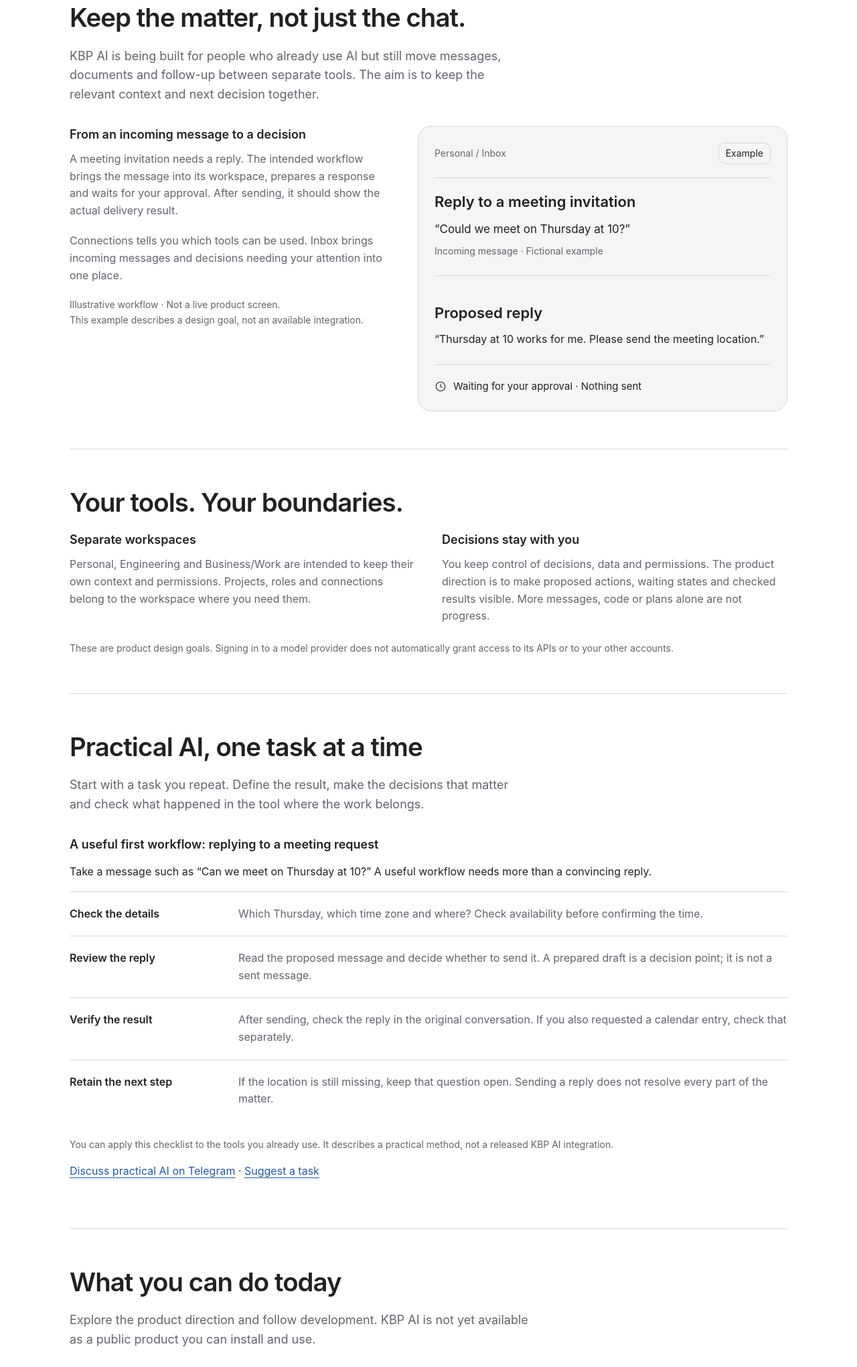
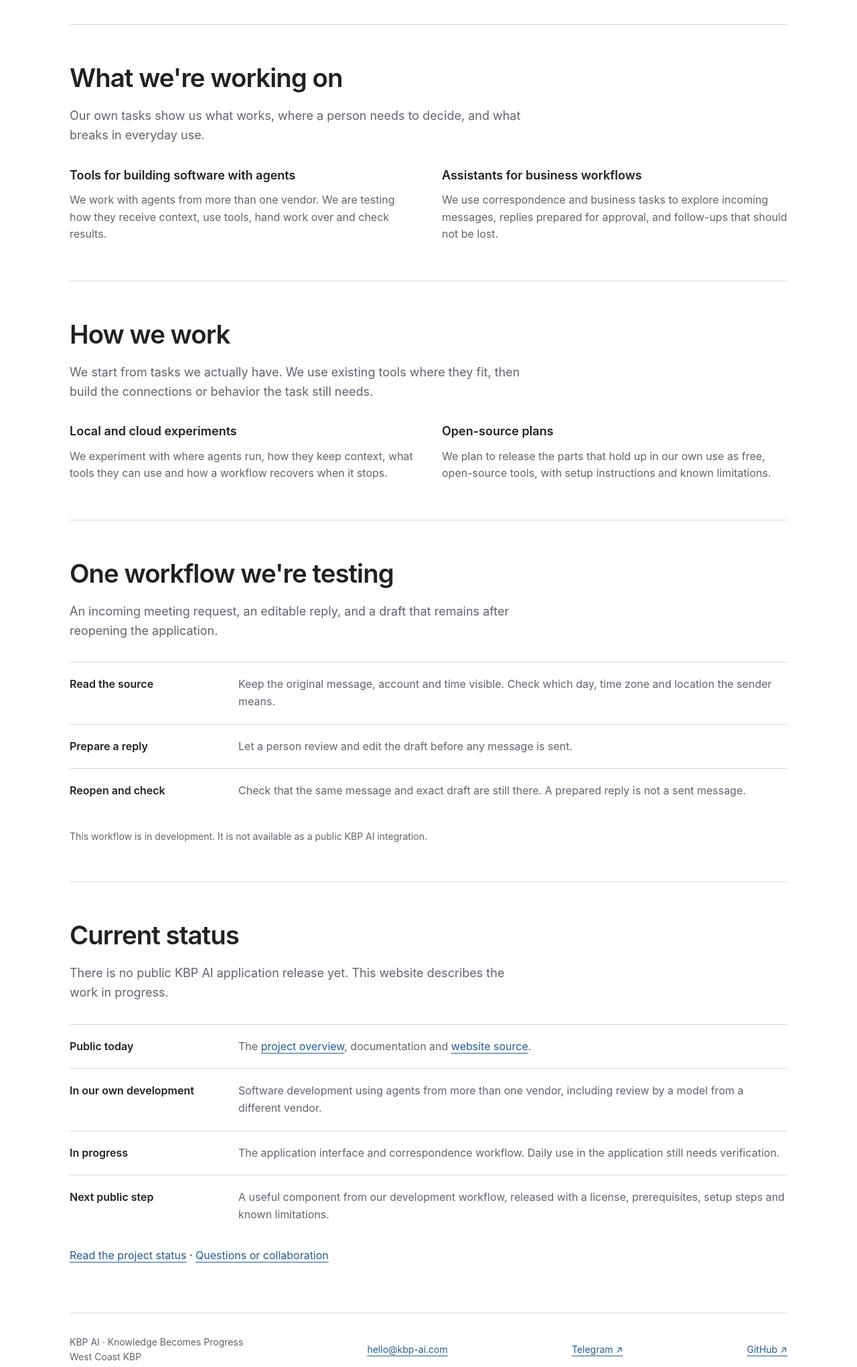
Before and after one commit to WestCoastKBP/kbp-ai-site, a plain HTML site: page index.html in a window 1280 px wide. Shown: the part 694-2735 px from the top of the page at 67% size. Drawn offline with Linux system fonts and the light colour scheme.

Commit message:
content: align website with plain work-first positioning

```diff
--- a/index.html
+++ b/index.html
@@ -4,13 +4,13 @@
 <meta charset="utf-8">
 <meta name="viewport" content="width=device-width,initial-scale=1,viewport-fit=cover">
 <meta name="color-scheme" content="light dark">
-<meta name="description" content="KBP AI — Knowledge Becomes Progress. Useful actions and checked results in real life, with human control over decisions, data and permissions. Prototype in development.">
+<meta name="description" content="KBP AI — Knowledge Becomes Progress. We build and test an AI work environment for our own daily tasks: agents, tool integrations and business workflows.">
 <meta name="robots" content="index,follow">
 <link rel="canonical" href="https://kbp-ai.com/">
 <link rel="icon" type="image/png" href="https://raw.githubusercontent.com/WestCoastKBP/.github/main/assets/identity-v1/kbp-ai-avatar-dark-1024.png">
 <meta property="og:type" content="website">
 <meta property="og:title" content="KBP AI — Knowledge Becomes Progress">
-<meta property="og:description" content="Useful actions and checked results in real life, with human control over decisions, data and permissions. Prototype in development.">
+<meta property="og:description" content="KBP AI — Knowledge Becomes Progress. We build and test an AI work environment for our own daily tasks: agents, tool integrations and business workflows.">
 <meta property="og:url" content="https://kbp-ai.com/">
 <meta property="og:image" content="https://raw.githubusercontent.com/WestCoastKBP/.github/main/assets/identity-v1/kbp-ai-social-card.jpg">
 <meta property="og:image:alt" content="KBP AI — Knowledge Becomes Progress">
@@ -74,57 +74,55 @@
 <header>
 <a class="brand" href="#main" aria-label="KBP AI home"><svg xmlns="http://www.w3.org/2000/svg" width="990" height="280" viewBox="0 0 990 280" role="img" aria-label="KBP AI"><title>KBP AI</title><g fill="currentColor" transform="translate(24 24)"><path data-letter="K" d="M8 0H42Q50 0 50 8V94L132 4Q136 0 142 0H190Q203 0 194 10L95 114L199 222Q208 232 194 232H144Q138 232 134 227L75 164L50 190V224Q50 232 42 232H8Q0 232 0 224V8Q0 0 8 0Z" fill-rule="evenodd"/><path data-letter="B" d="M225 0H329C385 0 413 23 413 63C413 86 403 101 383 111C408 120 416 140 416 165C416 208 385 232 329 232H225Q217 232 217 224V8Q217 0 225 0Z M267 41V91H319C348 91 363 83 363 66C363 49 349 41 322 41Z M267 131V191H322C351 191 366 181 366 161C366 141 350 131 321 131Z" fill-rule="evenodd"/><path data-letter="P" d="M446 0H539C598 0 630 27 630 76C630 126 598 153 539 153H488V224Q488 232 480 232H446Q438 232 438 224V8Q438 0 446 0Z M488 42V111H532C563 111 579 100 579 76C579 53 563 42 532 42Z" fill-rule="evenodd"/><path data-letter="A" d="M769 0H777Q782 0 784 6L883 228Q885 232 880 232H862Q858 232 856 228L829 166H711L684 228Q682 232 678 232H665Q659 232 662 227L758 7Q761 0 769 0Z M770 29L720 146H821Z" fill-rule="evenodd"/><path data-letter="I" d="M924 0H938Q942 0 942 4V228Q942 232 938 232H924Q920 232 920 228V4Q920 0 924 0Z" fill-rule="evenodd"/></g></svg>
 </a>
-<nav aria-label="Main navigation"><a href="#product">Product</a><a href="#practical-ai">Practical AI</a><a href="#status">Status</a><div class="theme"><label for="theme">Appearance</label><select id="theme"><option value="system">System</option><option value="light">Light</option><option value="dark">Dark</option></select></div></nav>
+<nav aria-label="Main navigation"><a href="#product">Our work</a><a href="#practical-ai">A workflow</a><a href="#status">Status</a><div class="theme"><label for="theme">Appearance</label><select id="theme"><option value="system">System</option><option value="light">Light</option><option value="dark">Dark</option></select></div></nav>
 </header>
 <main id="main">
 <div class="hero">
-<p class="eyebrow">KBP AI · Prototype in development</p>
+<p class="eyebrow">KBP AI · In development</p>
 <h1>Knowledge<br>Becomes Progress.</h1>
-<p class="lead">We are building KBP AI to help people turn knowledge and AI into useful actions and checked results in real life.</p>
-<div class="actions"><a class="button" href="#product">Explore the product</a><a class="button secondary" href="https://github.com/WestCoastKBP/kbp-ai-site">Follow development <span aria-hidden="true">&nbsp;↗</span></a><a class="button secondary" href="mailto:hello@kbp-ai.com">Contact us</a></div>
+<p class="lead">We build and test an AI work environment for our own daily work.</p>
+<p class="intro">Connecting models to tools, configuring agents and developing workflows for software development, correspondence and business processes.</p>
+<div class="actions"><a class="button" href="#product">What we're building</a><a class="button secondary" href="https://github.com/WestCoastKBP">GitHub <span aria-hidden="true">&nbsp;↗</span></a><a class="button secondary" href="mailto:hello@kbp-ai.com">Get in touch</a></div>
 </div>
 <section id="product" aria-labelledby="product-title">
-<h2 id="product-title">Keep the matter, not just the chat.</h2>
-<p class="intro">KBP AI is being built for people who already use AI but still move messages, documents and follow-up between separate tools. The aim is to keep the relevant context and next decision together.</p>
-<div class="example">
-<div class="example-copy"><h3>From an incoming message to a decision</h3><p>A meeting invitation needs a reply. The intended workflow brings the message into its workspace, prepares a response and waits for your approval. After sending, it should show the actual delivery result.</p><p>Connections tells you which tools can be used. Inbox brings incoming messages and decisions needing your attention into one place.</p><p class="caption">Illustrative workflow · Not a live product screen.<br>This example describes a design goal, not an available integration.</p></div>
-<div class="matter" aria-label="Illustrative meeting reply">
-<div class="matter-top"><span>Personal / Inbox</span><span class="label">Example</span></div>
-<h3>Reply to a meeting invitation</h3>
-<blockquote>“Could we meet on Thursday at 10?”</blockquote>
-<p class="source">Incoming message · Fictional example</p>
-<div class="draft"><h3>Proposed reply</h3><p>“Thursday at 10 works for me. Please send the meeting location.”</p></div>
-<div class="wait"><svg viewBox="0 0 24 24" fill="none" stroke="currentColor" stroke-width="1.5" aria-hidden="true"><circle cx="12" cy="12" r="9"/><path d="M12 7v5l3 2"/></svg><span>Waiting for your approval · Nothing sent</span></div>
-</div>
+<h2 id="product-title">What we're working on</h2>
+<p class="intro">Our own tasks show us what works, where a person needs to decide, and what breaks in everyday use.</p>
+<div class="columns">
+<div><h3>Tools for building software with agents</h3><p>We work with agents from more than one vendor. We are testing how they receive context, use tools, hand work over and check results.</p></div>
+<div><h3>Assistants for business workflows</h3><p>We use correspondence and business tasks to explore incoming messages, replies prepared for approval, and follow-ups that should not be lost.</p></div>
 </div>
 </section>
-<section aria-labelledby="control-title"><h2 id="control-title">Your tools. Your boundaries.</h2>
-<div class="columns"><div><h3>Separate workspaces</h3><p>Personal, Engineering and Business/Work are intended to keep their own context and permissions. Projects, roles and connections belong to the workspace where you need them.</p></div><div><h3>Decisions stay with you</h3><p>You keep control of decisions, data and permissions. The product direction is to make proposed actions, waiting states and checked results visible. More messages, code or plans alone are not progress.</p></div></div>
-<p class="note">These are product design goals. Signing in to a model provider does not automatically grant access to its APIs or to your other accounts.</p>
+<section aria-labelledby="approach-title">
+<h2 id="approach-title">How we work</h2>
+<p class="intro">We start from tasks we actually have. We use existing tools where they fit, then build the connections or behavior the task still needs.</p>
+<div class="columns">
+<div><h3>Local and cloud experiments</h3><p>We experiment with where agents run, how they keep context, what tools they can use and how a workflow recovers when it stops.</p></div>
+<div><h3>Open-source plans</h3><p>We plan to release the parts that hold up in our own use as free, open-source tools, with setup instructions and known limitations.</p></div>
+</div>
 </section>
 <section id="practical-ai" aria-labelledby="practical-ai-title">
-<h2 id="practical-ai-title">Practical AI, one task at a time</h2>
-<p class="intro">Start with a task you repeat. Define the result, make the decisions that matter and check what happened in the tool where the work belongs.</p>
-<article aria-labelledby="meeting-workflow-title">
-<h3 id="meeting-workflow-title">A useful first workflow: replying to a meeting request</h3>
-<p>Take a message such as “Can we meet on Thursday at 10?” A useful workflow needs more than a convincing reply.</p>
+<h2 id="practical-ai-title">One workflow we're testing</h2>
+<p class="intro">An incoming meeting request, an editable reply, and a draft that remains after reopening the application.</p>
 <dl class="rows">
-<div><dt>Check the details</dt><dd>Which Thursday, which time zone and where? Check availability before confirming the time.</dd></div>
-<div><dt>Review the reply</dt><dd>Read the proposed message and decide whether to send it. A prepared draft is a decision point; it is not a sent message.</dd></div>
-<div><dt>Verify the result</dt><dd>After sending, check the reply in the original conversation. If you also requested a calendar entry, check that separately.</dd></div>
-<div><dt>Retain the next step</dt><dd>If the location is still missing, keep that question open. Sending a reply does not resolve every part of the matter.</dd></div>
+<div><dt>Read the source</dt><dd>Keep the original message, account and time visible. Check which day, time zone and location the sender means.</dd></div>
+<div><dt>Prepare a reply</dt><dd>Let a person review and edit the draft before any message is sent.</dd></div>
+<div><dt>Reopen and check</dt><dd>Check that the same message and exact draft are still there. A prepared reply is not a sent message.</dd></div>
 </dl>
-<p class="note">You can apply this checklist to the tools you already use. It describes a practical method, not a released KBP AI integration.</p>
-<p><a href="https://t.me/kbp_ai">Discuss practical AI on Telegram</a> · <a href="mailto:hello@kbp-ai.com">Suggest a task</a></p>
-</article>
+<p class="note">This workflow is in development. It is not available as a public KBP AI integration.</p>
 </section>
-<section id="status" aria-labelledby="status-title"><h2 id="status-title">What you can do today</h2>
-<p class="intro">Explore the product direction and follow development. KBP AI is not yet available as a public product you can install and use.</p>
-<dl class="rows"><div><dt>Public today</dt><dd>This website preview and the <a href="https://github.com/WestCoastKBP/kbp-ai-site">public website repository</a>.</dd></div><div><dt>In development</dt><dd>The workspace interface and complete communication workflows. Each channel needs its own incoming-message, approved-reply and recovery verification.</dd></div><div><dt>Not publicly available</dt><dd>A verified end-user installer, product source release and reproducible end-to-end product demo.</dd></div></dl>
-<p class="note">Website preview · Not a production acceptance or a demonstration of connected tools.</p>
+<section id="status" aria-labelledby="status-title">
+<h2 id="status-title">Current status</h2>
+<p class="intro">There is no public KBP AI application release yet. This website describes the work in progress.</p>
+<dl class="rows">
+<div><dt>Public today</dt><dd>The <a href="https://github.com/WestCoastKBP">project overview</a>, documentation and <a href="https://github.com/WestCoastKBP/kbp-ai-site">website source</a>.</dd></div>
+<div><dt>In our own development</dt><dd>Software development using agents from more than one vendor, including review by a model from a different vendor.</dd></div>
+<div><dt>In progress</dt><dd>The application interface and correspondence workflow. Daily use in the application still needs verification.</dd></div>
+<div><dt>Next public step</dt><dd>A useful component from our development workflow, released with a license, prerequisites, setup steps and known limitations.</dd></div>
+</dl>
+<p><a href="https://github.com/WestCoastKBP/.github/blob/main/docs/STATUS.md">Read the project status</a> · <a href="mailto:hello@kbp-ai.com">Questions or collaboration</a></p>
 </section>
 </main>
-<footer><p>KBP AI · Knowledge Becomes Progress<br>West Coast KBP</p><a href="mailto:hello@kbp-ai.com">hello@kbp-ai.com</a><a href="https://t.me/kbp_ai">Telegram <span aria-hidden="true">&nbsp;↗</span></a><a href="https://github.com/WestCoastKBP/kbp-ai-site">GitHub <span aria-hidden="true">&nbsp;↗</span></a></footer>
+<footer><p>KBP AI · Knowledge Becomes Progress<br>West Coast KBP</p><a href="mailto:hello@kbp-ai.com">hello@kbp-ai.com</a><a href="https://t.me/kbp_ai">Telegram <span aria-hidden="true">&nbsp;↗</span></a><a href="https://github.com/WestCoastKBP">GitHub <span aria-hidden="true">&nbsp;↗</span></a></footer>
 </div>
 <script>
 const appearance=document.getElementById('theme');
```
